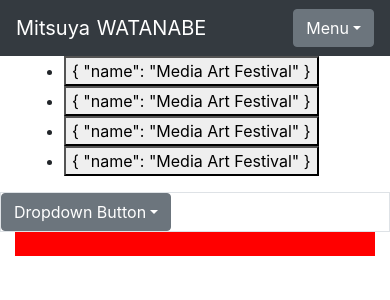
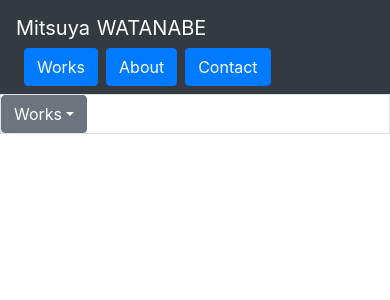
Before and after one commit to mitsuyacider/portfolio-2018, a Nuxt app: page / in a window 390 px wide. Shown: the top 300 px of the page. Built offline with nearby package versions, Linux system fonts and the light colour scheme.

Commit message:
Add navigation

```diff
--- a/components/NavContainer.vue
+++ b/components/NavContainer.vue
@@ -6,12 +6,19 @@
       <!-- ブランド名 -->
       <router-link class="navbar-brand" to="/">Mitsuya WATANABE<span class="sr-only">(current)</span></router-link>
 
-      <div>
-        <b-dropdown id="ddown1" text="Menu" class="d-block d-md-none">
-          <b-dropdown-item>Works</b-dropdown-item>
-          <b-dropdown-item>About</b-dropdown-item>
-          <b-dropdown-item>Contact</b-dropdown-item>
-        </b-dropdown>
+      <div class="d-md-none d-flex">
+        <b-btn class="ml-2" v-b-toggle.collapse1 variant="primary">Works</b-btn>
+        <b-btn class="ml-2" v-b-toggle variant="primary">About</b-btn>
+        <b-btn class="ml-2" v-b-toggle variant="primary">Contact</b-btn>
+        <b-collapse id="collapse1" class="mt-2">
+          <b-card>
+            <p class="card-text">Collapse contents Here</p>
+            <b-btn v-b-toggle.collapse1_inner >Toggle Inner Collapse</b-btn>
+            <b-collapse id=collapse1_inner class="mt-2">
+              <b-card>Hello!</b-card>
+            </b-collapse>
+          </b-card>
+        </b-collapse>
       </div>
 
       <!-- ナビゲーション -->
--- a/components/Pattern3.vue
+++ b/components/Pattern3.vue
@@ -73,7 +73,6 @@ export default {
       // ここに window とか document を使った処理
 
     }
-
   },
   methods: {
     initialize (data) {
@@ -96,6 +95,6 @@ export default {
 
 <style lang="scss" scoped>
 .main-container {
-  background: red;
+  // background: red;
 }
 </style>
--- a/js/MultiGravityPattern.js
+++ b/js/MultiGravityPattern.js
@@ -27,7 +27,6 @@ export default class MultiGravityPattern extends BasePhysicalPattern {
     const needBottomBody = true
     super.initialize(data, needBottomBody)
 
-    console.log("multigravity >> " + this.screenWidth)
     // NOTE: Create walls
     const World = Matter.World
     const Bodies = Matter.Bodies
--- a/pages/Works.vue
+++ b/pages/Works.vue
@@ -1,6 +1,6 @@
 <template>
 <div class="main-container d-md-flex">
-  <div class="nav-main col-md-2 pl-4">
+  <div class="nav-main col-md-2 pl-4  d-none d-md-block">
     <ul>
         <li v-for="(index, work) in works" :key=work.name>
             <button v-on:click="loadData(1)"> {{ index }} {{ work.name }}</button>
@@ -9,13 +9,10 @@
   </div>
   <div class="mb-container border d-block d-md-none">
     <div>
-      <b-dropdown id="ddown1" text="Dropdown Button" class="m-md-2">
+      <b-dropdown id="ddown1" text="Works" class="m-md-2">
         <b-dropdown-item>First Action</b-dropdown-item>
         <b-dropdown-item>Second Action</b-dropdown-item>
         <b-dropdown-item>Third Action</b-dropdown-item>
-        <b-dropdown-divider></b-dropdown-divider>
-        <b-dropdown-item>Something else here...</b-dropdown-item>
-        <b-dropdown-item disabled>Disabled action</b-dropdown-item>
       </b-dropdown>
     </div>
   </div>
@@ -68,11 +65,6 @@ export default {
   mounted () {
     console.log(this.$refs.project.clientWidth)
     this.canvasSize.width = this.$refs.project.clientWidth
-    if (this.isDebug) {
-      // const id = Math.floor(Math.random() * 28) + 1
-      // const id = 28
-      // this.loadData(id)
-    }
   },
   methods: {
     zeroPadding (num, length) {
@@ -92,13 +84,6 @@ export default {
     loadData (id) {
       const self = this
       const idPrefix = this.zeroPadding(id, 2)
-      // const sentencesPath = '/sentences/' + idPrefix + '-sentences.csv'
-      // csvLoader.loadData(sentencesPath).then((data) => {
-      //   self.sentenceList = data
-      //   self.$refs.laneContainer.initialize(data)
-      // }).catch((e) => {
-      //   console.log(e)
-      // })
       const wordsPath = '/words/' + idPrefix + '-words.csv'
       csvLoader.loadData(wordsPath).then((data) => {
       console.log(data)
```
